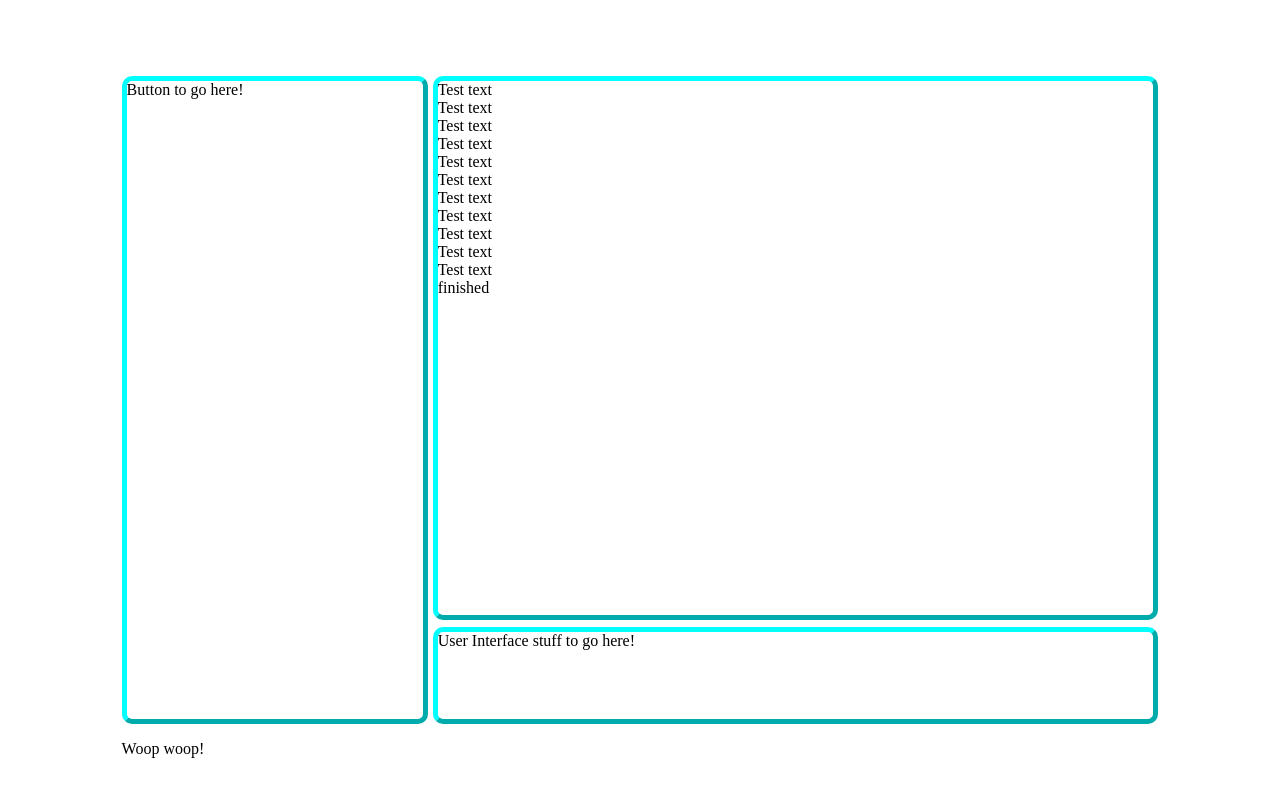
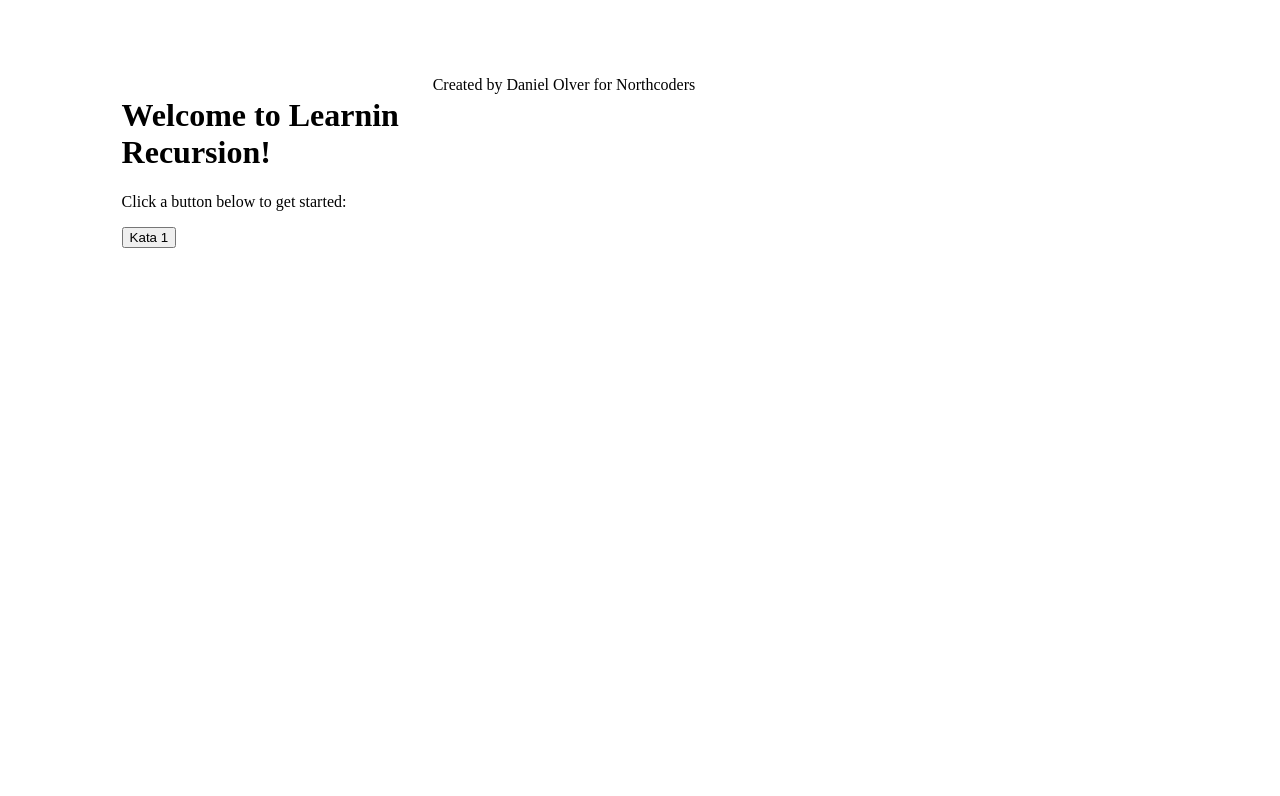
Before and after one commit to DevDolphin7/Learnin-Recursion, a React (Vite) app: page / in a window 1280 px wide. Shown: the top 796 px of the page. Built offline with nearby package versions, Linux system fonts and the light colour scheme.

Commit message:
Create simple home screen

```diff
--- a/src/routes/Home.jsx
+++ b/src/routes/Home.jsx
@@ -1,14 +1,18 @@
-import SidePane from "../components/SidePane";
-import MainPane from "../components/MainPane";
-import UserInterfacePane from "../components/UserInterfacePane";
+import { Link } from "react-router-dom";
 
 function Home() {
   return (
     <div className="page-container">
-      <SidePane />
-      <MainPane />
-      <UserInterfacePane />
-      <p>Woop woop!</p>
+      <main>
+        <h1>Welcome to Learnin Recursion!</h1>
+        <p>Click a button below to get started:</p>
+        <Link to="/recursive-kata/1">
+          <button>Kata 1</button>
+        </Link>
+      </main>
+      <footer className="home-footer">
+        Created by Daniel Olver for Northcoders
+      </footer>
     </div>
   );
 }
```
